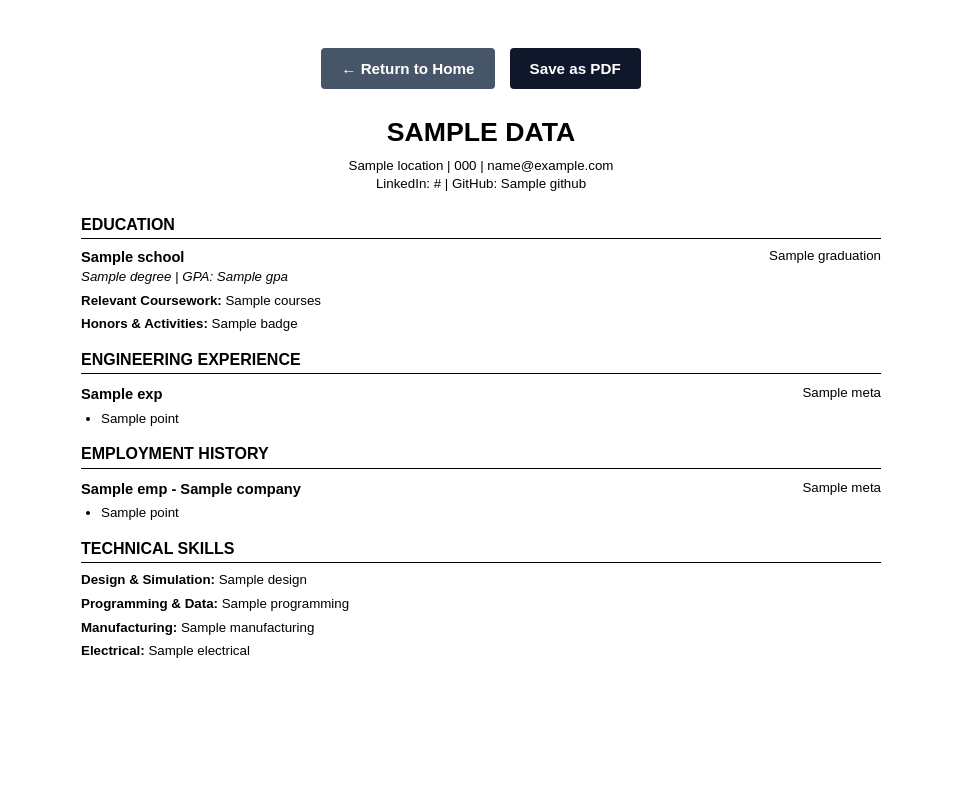
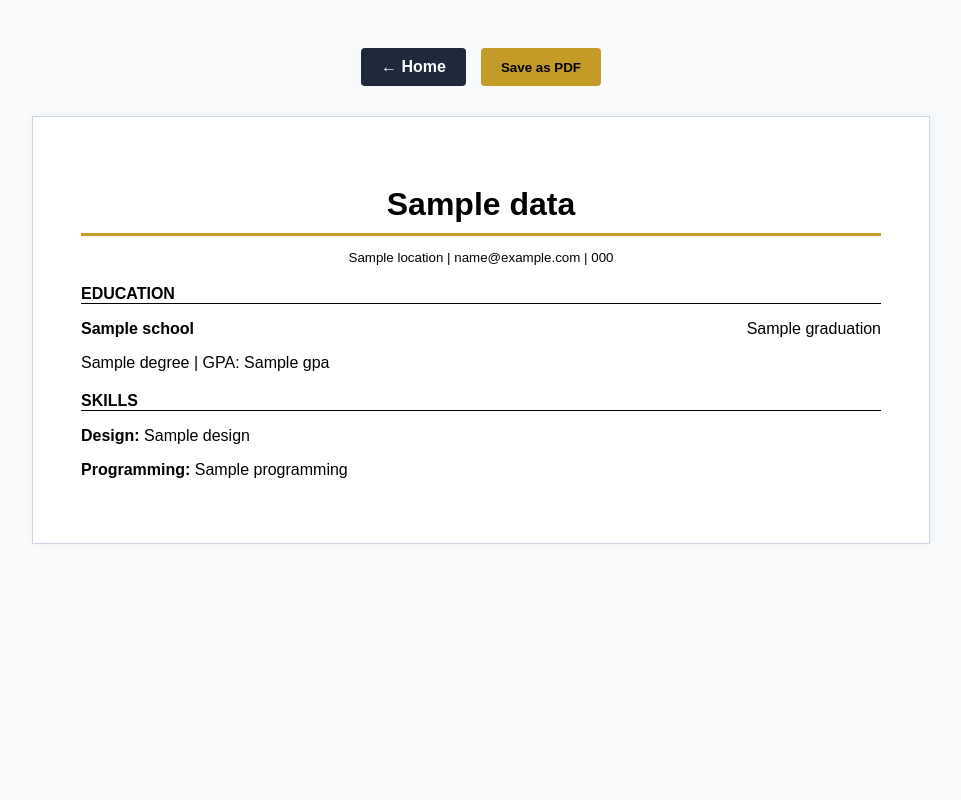
Before and after one commit to AndrewVoelkerding/AndrewVoelkerding, a Flask app: template templates/resume.html in a window 1280 px wide. Shown: the whole page, without its empty margins (159-1120 px from the left). Run offline with Flask 3, Linux system fonts and the light colour scheme; the template is opened without the code that fills it: most values are stand-ins (such as "Sample title", 1, 10 or a date in 2020).

Commit message:
Update resume.html
colors

```diff
--- a/templates/resume.html
+++ b/templates/resume.html
@@ -1,110 +1,43 @@
+<!DOCTYPE html>
 <html lang="en">
 <head>
     <meta charset="UTF-8">
     <title>{{ data.name }} - Resume</title>
     <style>
-        body { font-family: Arial, Helvetica, sans-serif; color: #000; line-height: 1.4; max-width: 800px; margin: 0 auto; padding: 0.5in; }
-        h1 { font-size: 20pt; text-align: center; margin-bottom: 5px; text-transform: uppercase; }
-        .contact { text-align: center; font-size: 10pt; margin-bottom: 20px; }
-        h2 { font-size: 12pt; text-transform: uppercase; border-bottom: 1px solid #000; padding-bottom: 2px; margin-top: 15px; margin-bottom: 8px; }
-        h3 { font-size: 11pt; margin: 0; display: inline; }
-        .meta { float: right; font-size: 10pt; }
-        .subtitle { font-size: 10pt; font-style: italic; margin-bottom: 5px; }
-        ul { margin: 5px 0 15px 20px; padding: 0; font-size: 10pt; }
-        li { margin-bottom: 4px; }
-        p { font-size: 10pt; margin: 5px 0; }
+        body { font-family: Arial, sans-serif; background: #F8FAFC; padding: 40px; }
+        .resume-paper { background: white; max-width: 800px; margin: 0 auto; padding: 0.5in; border: 1px solid #CBD5E1; box-shadow: 0 0 10px rgba(0,0,0,0.05); }
 
-        /* Action bar for screen view */
-        .actions-bar {
-            display: flex;
-            justify-content: center;
-            gap: 15px;
-            margin-bottom: 25px;
-        }
+        .actions-bar { display: flex; justify-content: center; gap: 15px; margin-bottom: 30px; }
+        .btn { padding: 10px 20px; font-weight: bold; cursor: pointer; text-decoration: none; border-radius: 4px; border: none; }
+        .btn-pdf { background: #C59B27; color: black; }
+        .btn-home { background: #1E293B; color: white; }
 
-        .btn {
-            display: inline-block;
-            padding: 10px 20px;
-            font-weight: bold;
-            cursor: pointer;
-            background-color: #0F172A;
-            color: #FFFFFF;
-            border: none;
-            border-radius: 4px;
-            font-size: 0.95rem;
-            text-decoration: none;
-            transition: background-color 0.2s;
-        }
+        h1 { text-align: center; border-bottom: 3px solid #C59B27; padding-bottom: 10px; margin-bottom: 5px; }
+        h2 { font-size: 12pt; border-bottom: 1px solid #000; text-transform: uppercase; margin-top: 20px; }
 
-        .btn:hover {
-            background-color: #C59B27;
-            color: #0F172A;
-        }
-
-        .btn-secondary {
-            background-color: #475569;
-        }
-
-        /* Hides both action buttons completely on the exported PDF / Print screen */
         @media print {
-            body { padding: 0; }
+            body { background: white; padding: 0; }
+            .resume-paper { border: none; box-shadow: none; }
             .actions-bar { display: none !important; }
         }
     </style>
 </head>
 <body>
+    <div class="actions-bar">
+        <a href="/" class="btn btn-home">← Home</a>
+        <button class="btn btn-pdf" onclick="window.print()">Save as PDF</button>
+    </div>
+    <div class="resume-paper">
+        <h1>{{ data.name }}</h1>
+        <p style="text-align:center; font-size: 10pt;">{{ data.location }} | {{ data.email }} | {{ data.phone }}</p>
 
-    <div class="actions-bar">
-        <a href="/" class="btn btn-secondary">← Return to Home</a>
-        <button class="btn" onclick="window.print()">Save as PDF</button>
+        <h2>Education</h2>
+        <p><strong>{{ data.education.school }}</strong> <span style="float:right">{{ data.education.graduation }}</span></p>
+        <p>{{ data.education.degree }} | GPA: {{ data.education.gpa }}</p>
+
+        <h2>Skills</h2>
+        <p><strong>Design:</strong> {{ data.skills.design }}</p>
+        <p><strong>Programming:</strong> {{ data.skills.programming }}</p>
     </div>
-
-    <h1>{{ data.name }}</h1>
-    <div class="contact">
-        {{ data.location }} | {{ data.phone }} | {{ data.email }}<br>
-        LinkedIn: {{ data.linkedin }} | GitHub: {{ data.github }}
-    </div>
-
-    <h2>Education</h2>
-    <div>
-        <h3>{{ data.education.school }}</h3>
-        <span class="meta">{{ data.education.graduation }}</span>
-    </div>
-    <div class="subtitle">{{ data.education.degree }} | GPA: {{ data.education.gpa }}</div>
-    <p><strong>Relevant Coursework:</strong> {{ data.education.courses }}</p>
-    <p><strong>Honors & Activities:</strong> {{ data.education.badges | join(', ') }}</p>
-
-    <h2>Engineering Experience</h2>
-    {% for exp in data.engineering_experience %}
-    <div style="margin-top: 10px;">
-        <h3>{{ exp.title }}</h3>
-        <span class="meta">{{ exp.meta }}</span>
-        <ul>
-            {% for pt in exp.points %}
-            <li>{{ pt }}</li>
-            {% endfor %}
-        </ul>
-    </div>
-    {% endfor %}
-
-    <h2>Employment History</h2>
-    {% for emp in data.employment %}
-    <div style="margin-top: 10px;">
-        <h3>{{ emp.title }}{% if emp.company %} - {{ emp.company }}{% endif %}</h3>
-        <span class="meta">{{ emp.meta }}</span>
-        <ul>
-            {% for pt in emp.points %}
-            <li>{{ pt }}</li>
-            {% endfor %}
-        </ul>
-    </div>
-    {% endfor %}
-
-    <h2>Technical Skills</h2>
-    <p><strong>Design & Simulation:</strong> {{ data.skills.design }}</p>
-    <p><strong>Programming & Data:</strong> {{ data.skills.programming }}</p>
-    <p><strong>Manufacturing:</strong> {{ data.skills.manufacturing }}</p>
-    <p><strong>Electrical:</strong> {{ data.skills.electrical }}</p>
-
 </body>
 </html>
```
